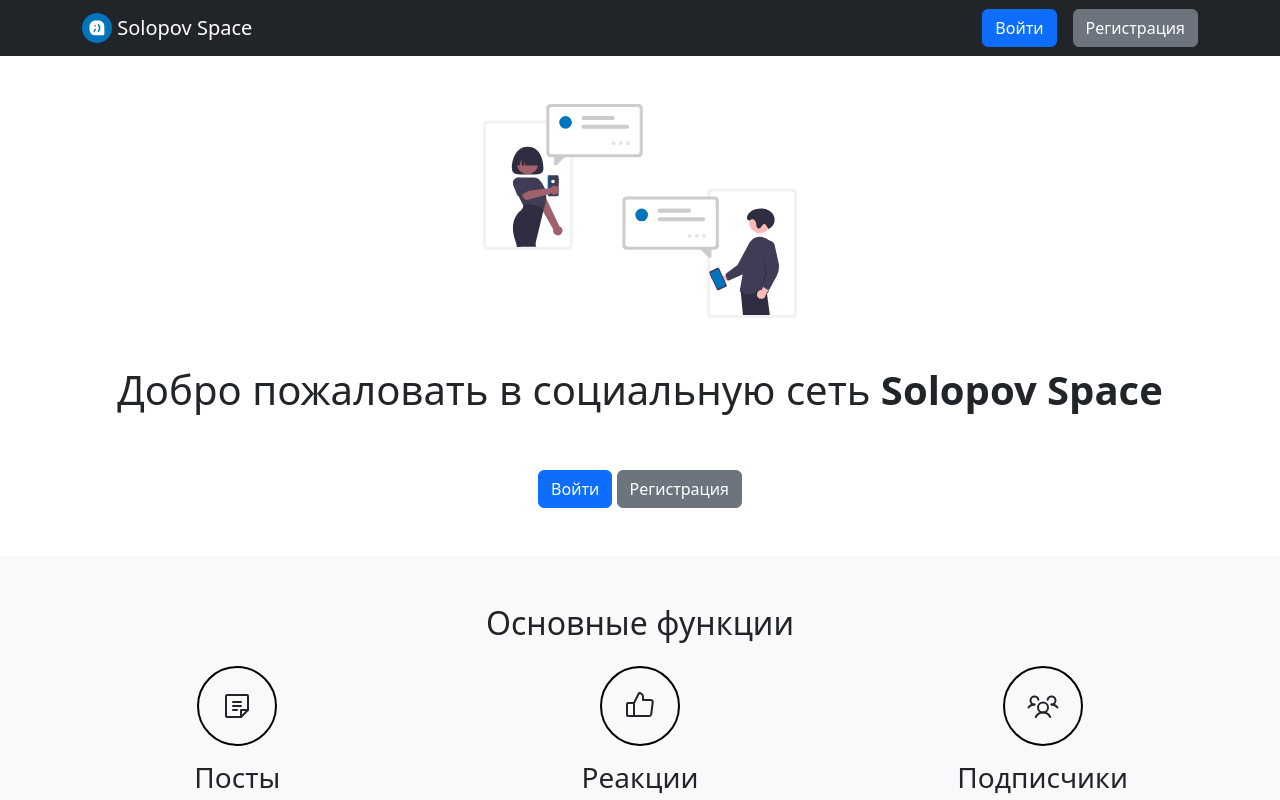
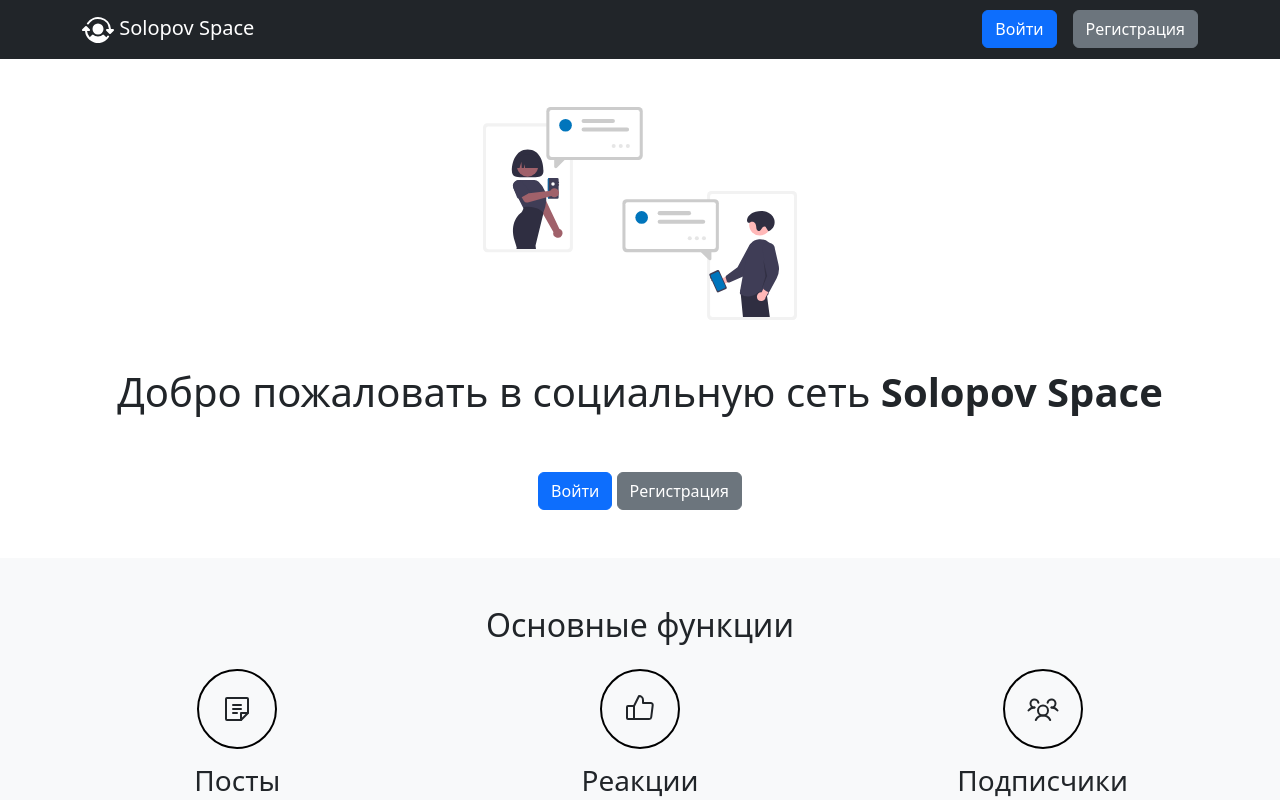
Before and after one commit to mxsolopov/ssm, a React app: page / in a window 1280 px wide. Shown: the top 800 px of the page. Built offline with nearby package versions, Linux system fonts and the light colour scheme.

Commit message:
Logo fixed

```diff
--- a/client/core/Layout.js
+++ b/client/core/Layout.js
@@ -1,6 +1,6 @@
 import React from "react"
 import { Container, Navbar, Button, Stack } from "react-bootstrap"
-import { SignOut } from "phosphor-react"
+import { SignOut, UserSwitch } from "phosphor-react"
 import logo from "../assets/images/logo.svg"
 import { useNavigate } from "react-router-dom"
 import auth from "../auth/auth-helper.js"
@@ -32,14 +32,7 @@ const Layout = ({ children }) => {
       >
         <Container fluid="xl">
           <Navbar.Brand role="button" onClick={() => navigate("/")}>
-            <img
-              alt=""
-              src={logo}
-              width="30"
-              height="30"
-              className="d-inline-block align-top"
-            />{" "}
-            Solopov Space
+            <UserSwitch size={32} weight="fill" /> Solopov Space
           </Navbar.Brand>
           <Navbar.Toggle aria-controls="basic-navbar-nav" />
           <Navbar.Collapse
@@ -105,7 +98,10 @@ const Layout = ({ children }) => {
           </Navbar.Collapse>
         </Container>
       </Navbar>
-      <main className="d-flex py-5" style={{ minHeight: contentMinHeight + "px" }}>
+      <main
+        className="d-flex py-5"
+        style={{ minHeight: contentMinHeight + "px" }}
+      >
         {children}
       </main>
       <footer className="bg-light text-center text-lg-start" ref={footerRef}>
```
Also changed, not shown: server.js (+4 -4 lines), 1 other file (tests, documents, lock files or other folders).
